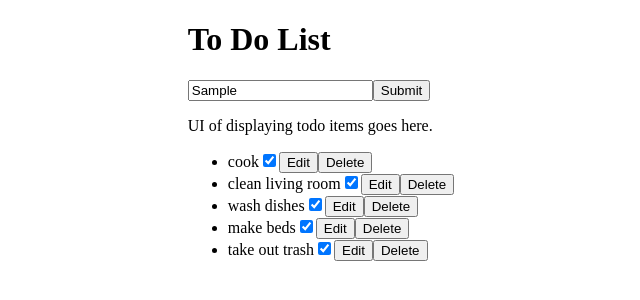
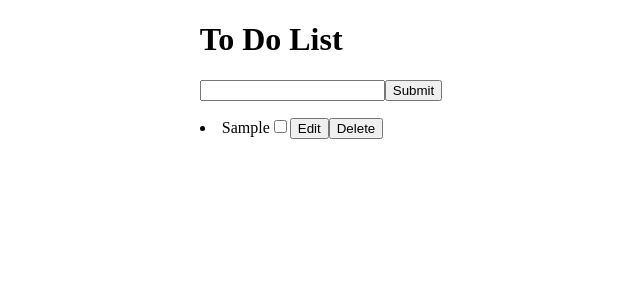
Before and after one commit to paulpladziewicz/practice-react, a React (Create React App) app: page / in a window 1280 px wide. Both pictures are taken after typing "Sample" into the empty fields and a click on the button "Submit". Shown: the top 300 px of the page, without its empty margins (319-959 px from the left). Built offline with nearby package versions, Linux system fonts and the light colour scheme; no server answers.

Commit message:
passed around functions and added check functionality to Todo.js

```diff
--- a/src/App.js
+++ b/src/App.js
@@ -6,7 +6,7 @@ import TodoList from './components/TodoList'
 import React, { useEffect, useState } from 'react'
 import styles from './styles/App.module.css'
 
-const arr = ['cook', 'clean living room', 'wash dishes', 'make beds', 'take out trash'];
+{/* const arr = ['cook', 'clean living room', 'wash dishes', 'make beds', 'take out trash']; */ }
 
 function App() {
   const [data, setData] = useState([]) //useState should have an empty array as param.
@@ -23,8 +23,13 @@ function App() {
   //   // whenever data is changing the data array below will change.
   // }, [data])
 
-  const addTodo = () => {
-
+  const addTodo = (todo) => {
+    const newTodo = {
+      id: 0,
+      text: todo,
+      completed: 0
+    };
+    setData([...data, newTodo]);
   }
 
   const removeTodo = () => {
@@ -34,16 +39,16 @@ function App() {
   return (
     <div className={styles['app-container']}>
       <h1>To Do List</h1>
-      <TodoInput />
-      <TodoList />
+      {/* below onAddTodo is passing the function by reference, not invoking it. */}
+      <TodoInput onAddTodo={addTodo} />
+      <TodoList listItems={data} />
       {/*Move below to the TodoList component*/}
-      <ul>
-        {arr.map(elem => {
-          return <Todo item={elem} />
-        })}
-      </ul>
+
     </div>
   );
 }
 
 export default App;
+
+
+// passing things around is essential: ask where things go, and what is passing what.
--- a/src/components/Todo.js
+++ b/src/components/Todo.js
@@ -1,6 +1,9 @@
+import React, { useState } from 'react'
+
 const Todo = (props) => {
+    const [checked, setChecked] = useState(false);
     const handleCompleted = () => {
-
+        setChecked(!checked)
     }
 
     const handleEdit = () => {
@@ -11,9 +14,12 @@ const Todo = (props) => {
 
     }
 
+    console.log(props);
+
     return (
-        <li>{props.item}
-            <input type='checkbox' onChange={handleCompleted} checked='true' />
+        // property access question marks that helps when properties are undefined
+        <li>{props?.todo?.text}
+            <input type='checkbox' onChange={handleCompleted} checked={checked} />
             <button onClick={handleEdit}>Edit</button>
             <button onClick={handleDelete}>Delete</button>
         </li>
--- a/src/components/TodoInput.js
+++ b/src/components/TodoInput.js
@@ -3,7 +3,7 @@
 
 import React, { useState } from "react" // import react and specifically useState
 
-const TodoInput = () => {
+const TodoInput = (props) => {
     // include input and setInput
     // when you use useState, you give it an initial string
     const [input, setInput] = useState('');
@@ -13,7 +13,8 @@ const TodoInput = () => {
     }
 
     const handleOnSubmit = () => {
-
+        props.onAddTodo(input);
+        setInput('');
     }
     return (
         <div className='mb-4'>
--- a/src/components/TodoList.js
+++ b/src/components/TodoList.js
@@ -1,9 +1,16 @@
-const TodoList = () => {
+import Todo from './Todo'
+
+const TodoList = (props) => {
     return (
         <div>
-            UI of displaying todo items goes here.
+            {props.listItems.map(item => {
+                return <Todo key={item.id} todo={item} />
+            })}
         </div>
     );
 }
 
 export default TodoList;
+
+
+// each component needs a key when mapping in react.
```
